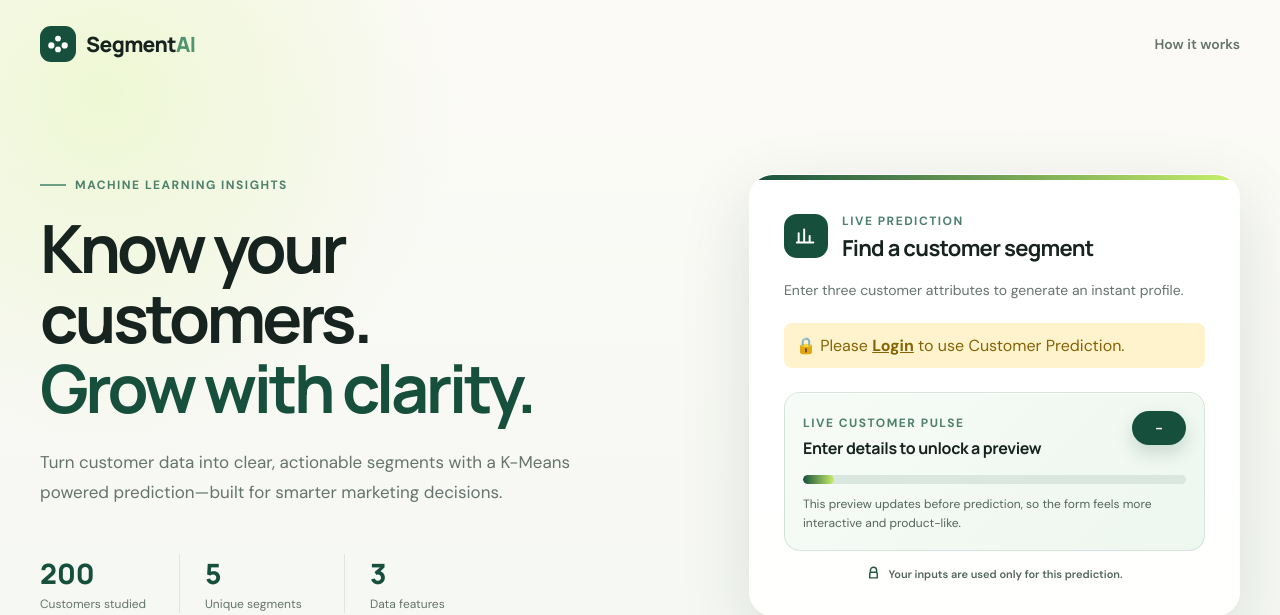
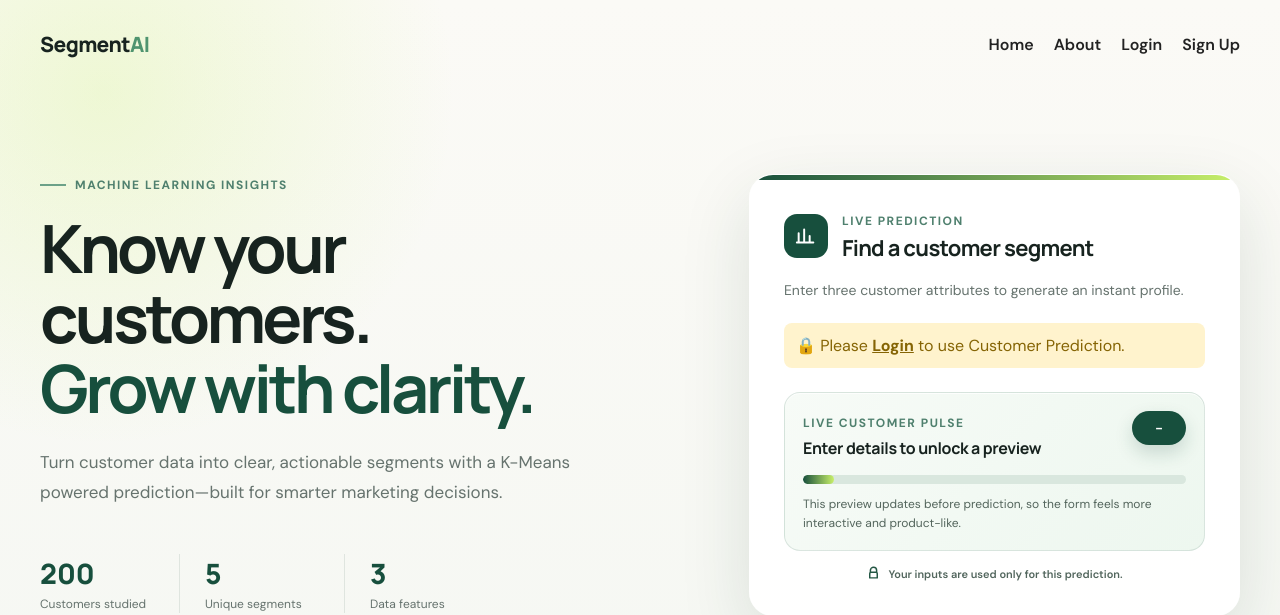
Before and after one commit to priyanshish3/customer-segmentation-ai, a Flask app: page / in a window 1280 px wide. Shown: the top 615 px of the page. Run offline with Flask 3, Linux system fonts and the light colour scheme; parts of the project's set-up code (start-up, migrations or seed data) failed here and were passed over.

Commit message:
Final Customer Segmentation AI Project

```diff
--- a/static/css/style.css
+++ b/static/css/style.css
@@ -124,3 +124,42 @@ footer { display: flex; justify-content: space-between; padding: 24px 0 32px; co
     .chart-heading { align-items: flex-start; flex-direction: column; }
 }
 @media (prefers-reduced-motion: reduce) { html { scroll-behavior: auto; } *, *::before, *::after { transition-duration: .01ms !important; } }
+.nav-links{
+    display:flex;
+    align-items:center;
+    gap:18px;
+}
+
+.signup-btn{
+    background:#0f6b45;
+    color:#fff !important;
+    padding:10px 18px;
+    border-radius:8px;
+    text-decoration:none;
+}
+
+.signup-btn:hover{
+    background:#0b5638;
+}
+
+.nav{
+    display:flex;
+    justify-content:space-between;
+    align-items:center;
+}
+
+.nav-links{
+    display:flex;
+    gap:20px;
+    align-items:center;
+}
+
+.nav-links a{
+    text-decoration:none;
+    color:#222;
+    font-weight:600;
+}
+
+.nav-links a:hover{
+    color:#0b5d3b;
+}
--- a/templates/index.html
+++ b/templates/index.html
@@ -12,16 +12,36 @@
 </head>
 <body>
     <div class="page-shell">
-        <nav class="nav" aria-label="Main navigation">
-            <a class="brand" href="/" aria-label="SegmentAI home">
-                <span class="brand-mark">
-                    <svg viewBox="0 0 24 24" aria-hidden="true"><path d="M4 17.5A3.5 3.5 0 1 0 4 10a3.5 3.5 0 0 0 0 7.5Zm16 0a3.5 3.5 0 1 0 0-7.5 3.5 3.5 0 0 0 0 7.5ZM12 9a3.5 3.5 0 1 0 0-7 3.5 3.5 0 0 0 0 7Zm0 13a3.5 3.5 0 1 0 0-7 3.5 3.5 0 0 0 0 7Z"/></svg>
-                </span>
-                <span>Segment<span>AI</span></span>
-            </a>
-            <a class="nav-link" href="#about">How it works</a>
-        </nav>
 
+<nav class="nav" aria-label="Main navigation">
+
+    <a class="brand" href="/">
+        <span>Segment<span>AI</span></span>
+    </a>
+
+    <div class="nav-links">
+
+        <a href="/">Home</a>
+
+        <a href="#about">About</a>
+
+        {% if current_user.is_authenticated %}
+
+            <a href="/dashboard">Dashboard</a>
+
+            <a href="/logout">Logout</a>
+
+        {% else %}
+
+            <a href="/login">Login</a>
+
+            <a href="/signup">Sign Up</a>
+
+        {% endif %}
+
+    </div>
+
+</nav>
         <main>
             <section class="hero">
                 <div class="hero-copy">
```
Also changed, not shown: static/images/bar_chart.png (added).
